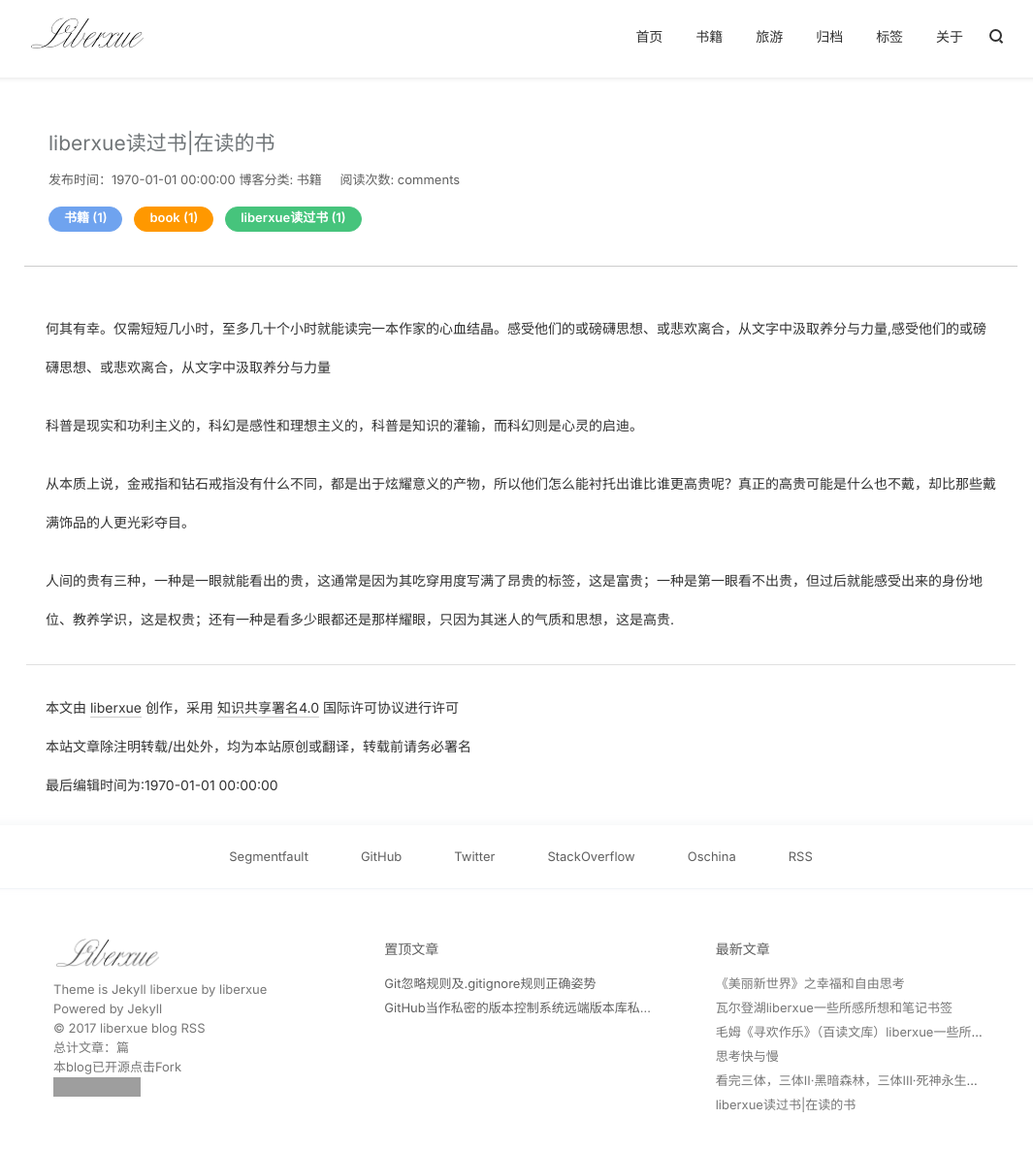
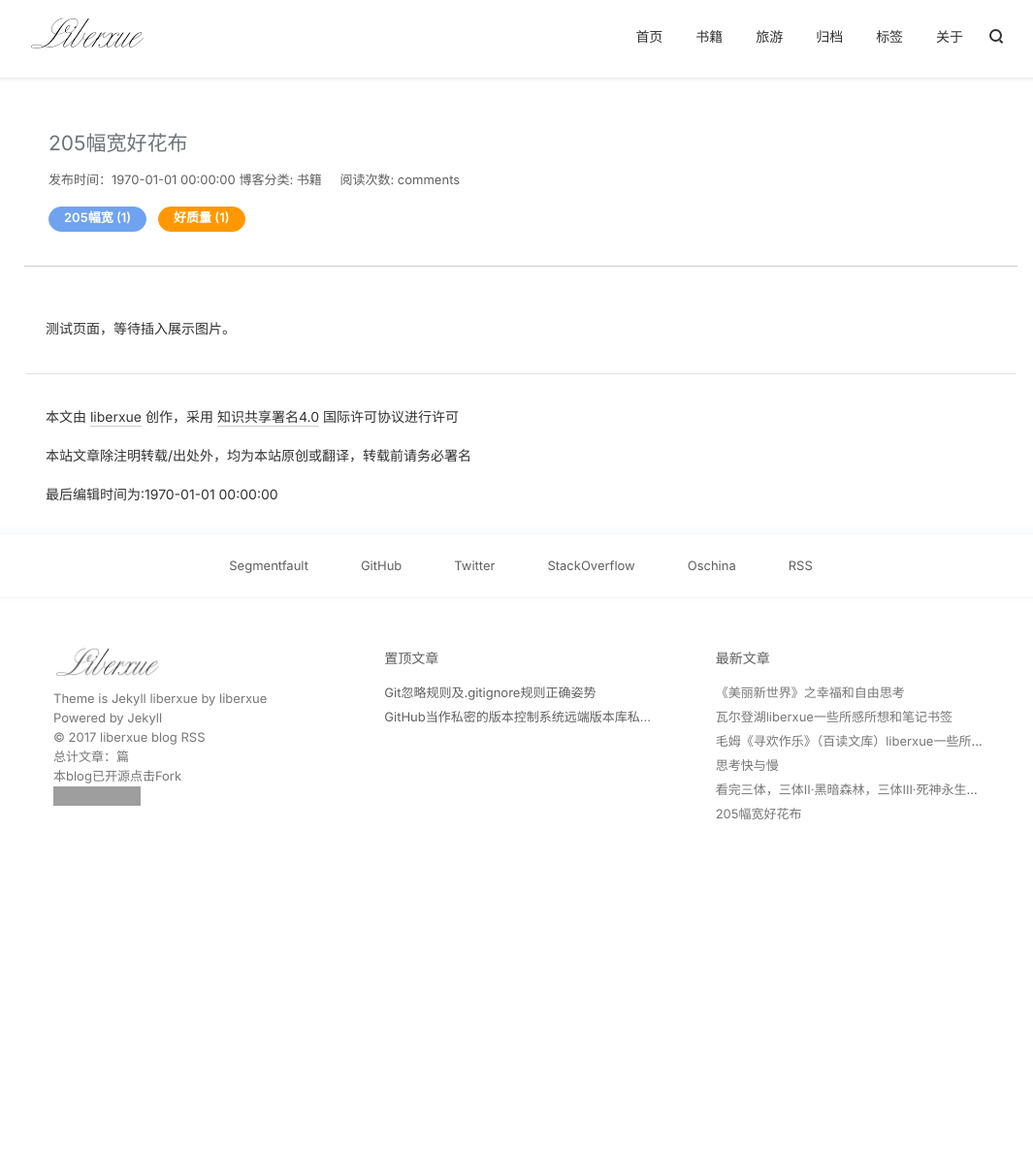
Before and after one commit to winderay/qmby.github.io, a Jekyll site: the page built from _posts/书籍/1970-01-01-bookindex.md, in a window 1280 px wide and 1267 px high. Shown: the top 1186 px of the window at 97% size, without its empty margins (103-1168 px from the left). Built offline with Jekyll 4.4.1, drawn with Linux system fonts in a browser that asks for light colours; nearby versions of some CDN libraries; comment, search, counter and statistics services are not loaded; grey boxes are pictures that could not be loaded.

Commit message:
Update 1970-01-01-bookindex.md

```diff
--- a/_posts/书籍/1970-01-01-bookindex.md
+++ b/_posts/书籍/1970-01-01-bookindex.md
@@ -3,21 +3,12 @@ layout: blog
 book: true
 background-image: http://ot1cc1u9t.bkt.clouddn.com/17-7-16/91630214.jpg
 category: 书籍
-title: liberxue读过书|在读的书
+title: 205幅宽好花布
 tags:
-- 书籍
-- book
-- liberxue读过书
+- 205幅宽
+- 好质量
 redirect_from:
-  - /1970/01/bookindex/
+  - /1970/01/bookindex/
 ---
 
-何其有幸。仅需短短几小时，至多几十个小时就能读完一本作家的心血结晶。感受他们的或磅礴思想、或悲欢离合，从文字中汲取养分与力量,感受他们的或磅礴思想、或悲欢离合，从文字中汲取养分与力量
-
-科普是现实和功利主义的，科幻是感性和理想主义的，科普是知识的灌输，而科幻则是心灵的启迪。
-
-
-从本质上说，金戒指和钻石戒指没有什么不同，都是出于炫耀意义的产物，所以他们怎么能衬托出谁比谁更高贵呢？真正的高贵可能是什么也不戴，却比那些戴满饰品的人更光彩夺目。
-
-
-人间的贵有三种，一种是一眼就能看出的贵，这通常是因为其吃穿用度写满了昂贵的标签，这是富贵；一种是第一眼看不出贵，但过后就能感受出来的身份地位、教养学识，这是权贵；还有一种是看多少眼都还是那样耀眼，只因为其迷人的气质和思想，这是高贵.
+测试页面，等待插入展示图片。
```
